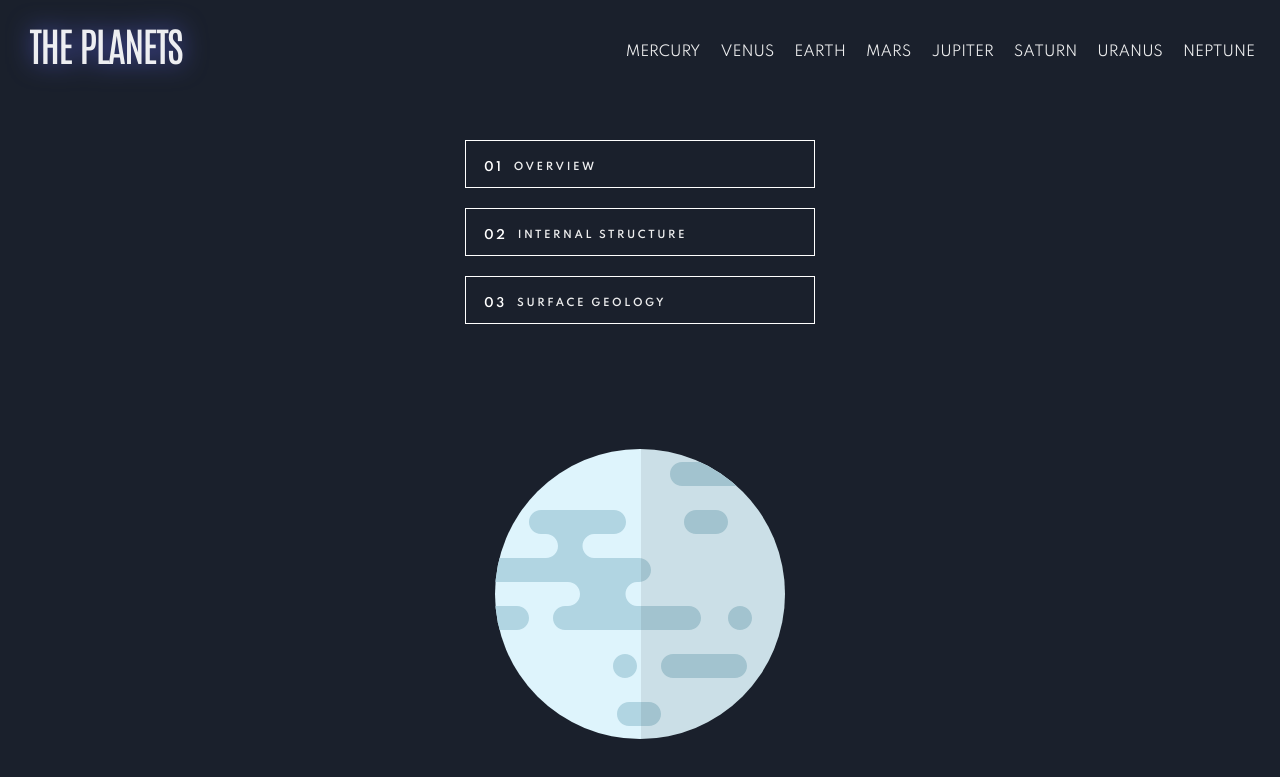
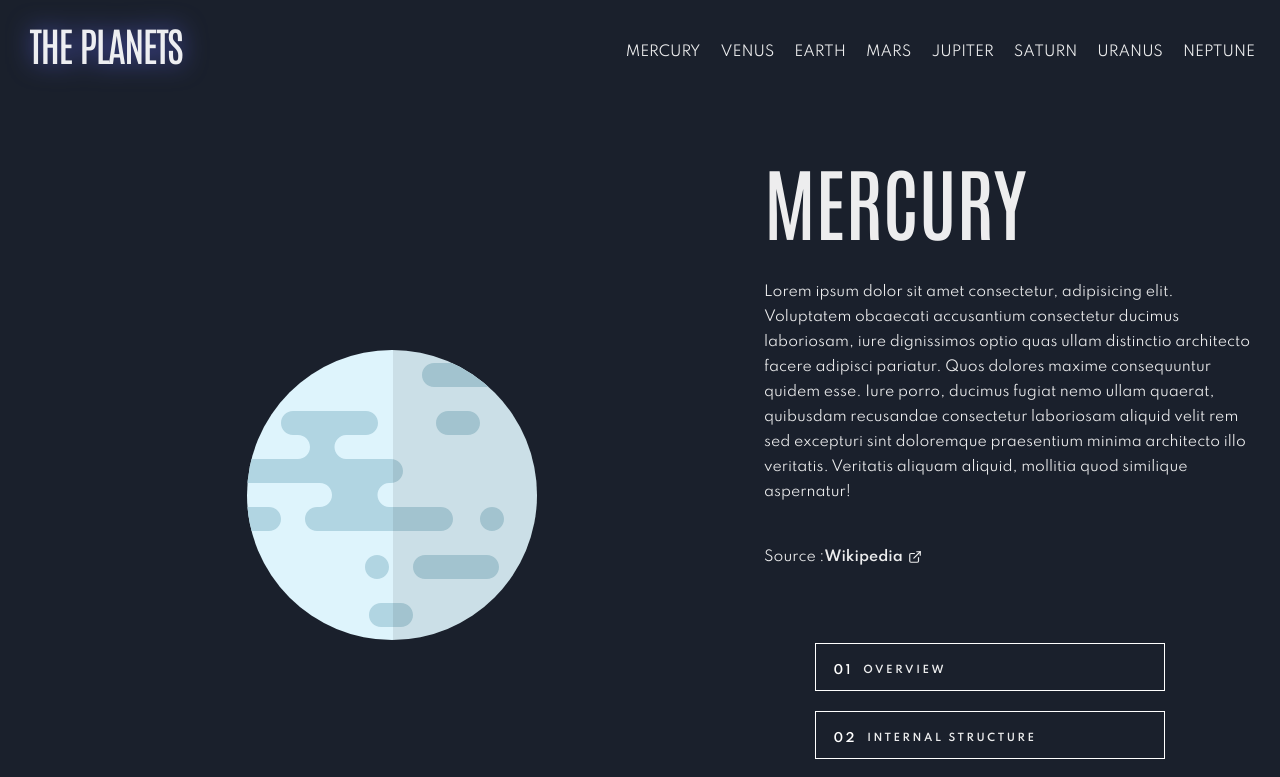
Before and after one commit to dors001/planets-facts-site, a React (Vite) app: page / in a window 1280 px wide. Shown: the top 777 px of the page. Built offline with nearby package versions, Linux system fonts and the light colour scheme.

Commit message:
components setup in app

```diff
--- a/src/App.tsx
+++ b/src/App.tsx
@@ -1,4 +1,4 @@
-import { Box, Flex, VStack, Grid } from "@chakra-ui/react";
+import { Box, Flex, VStack, Grid, Show, GridItem } from "@chakra-ui/react";
 import "./App.css";
 import "./index.css";
 import InfoButtons from "./Components/InfoButtons";
@@ -14,29 +14,55 @@ function App() {
     <>
       <VStack>
         <Header />
-        <InfoButtons />
+        <Show below="sm">
+          <InfoButtons />
+        </Show>
         <Grid
           templateAreas={{
             base: `"planetImg" "infoText" "facts"`,
+            md: `"planetImg planetImg" "infoText infoButtons" "facts facts"`,
+            lg: `"planetImg infoText" "planetImg infoButtons" "facts facts"`,
           }}
           templateColumns={{
             base: "1fr",
+            md: "1fr 1fr",
+            lg: "1.5fr 1fr",
           }}
+          templateRows={{
+            base: "1fr",
+            md: `400px 1fr 200px`,
+            lg: `1fr 250px 200px`,
+          }}
+          margin="2rem"
         >
-          <Box className="facts-container" margin="1rem">
+          <GridItem
+            area="planetImg"
+            display="flex"
+            justifyContent="center"
+            alignItems="center"
+          >
             <PlanetImage />
+          </GridItem>
+          <GridItem area="infoText">
             <PlanetInfo
               planetName="Mercury"
               planetInfo={lorem}
               source="Wikipedia"
             />
+          </GridItem>
+          <Show above="md">
+            <GridItem area="infoButtons" margin="auto">
+              <InfoButtons />
+            </GridItem>
+          </Show>
+          <GridItem area="facts" margin="3rem 0">
             <Flex className="planet-facts--container">
               <Fact factTitle="ROTATION TIME" factNumbers="58.6 DAYS" />
               <Fact factTitle="ROTATION TIME" factNumbers="58.6 DAYS" />
               <Fact factTitle="ROTATION TIME" factNumbers="58.6 DAYS" />
               <Fact factTitle="ROTATION TIME" factNumbers="58.6 DAYS" />
             </Flex>
-          </Box>
+          </GridItem>
         </Grid>
       </VStack>
     </>
--- a/src/Components/PlanetImage.tsx
+++ b/src/Components/PlanetImage.tsx
@@ -1,13 +1,11 @@
-import { Box, GridItem, Image } from "@chakra-ui/react";
+import { Box, Image } from "@chakra-ui/react";
 
 const PlanetImage = () => {
   return (
     <>
-      <GridItem area="planetImg">
-        <Box className="planet-img--container">
-            <Image className="planet-img" src="./src/assets/planet-mercury.svg" />
-        </Box>
-      </GridItem>
+      <Box className="planet-img--container">
+        <Image className="planet-img" src="./src/assets/planet-mercury.svg" />
+      </Box>
     </>
   );
 };
--- a/src/index.css
+++ b/src/index.css
@@ -103,6 +103,10 @@
 }
 
 @media screen and (min-width: 1024px) {
+  .info-buttons {
+    padding-right: 45px;
+  }
+
   .info-buttons--btn {
     width: 350px;
     height: 48px;
@@ -150,7 +154,7 @@
 }
 
 .planet-info--source {
-  margin: 2rem auto;
+  margin: 4rem auto;
 }
 
 @media screen and (min-width: 768px) {
```
